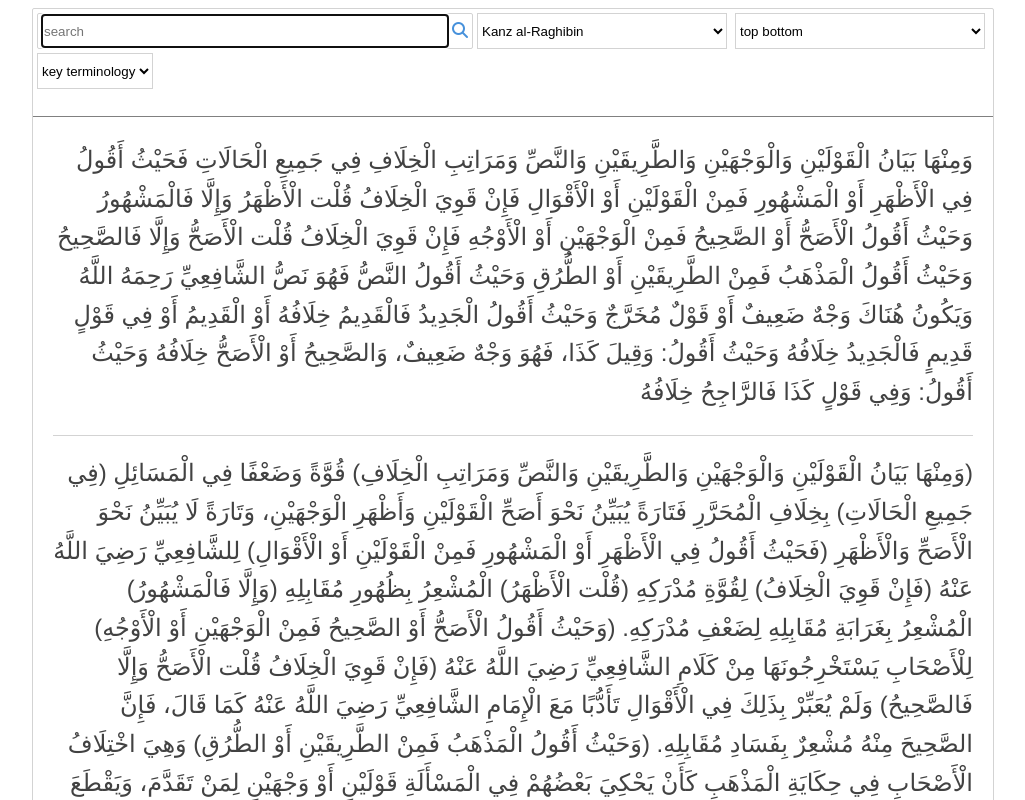
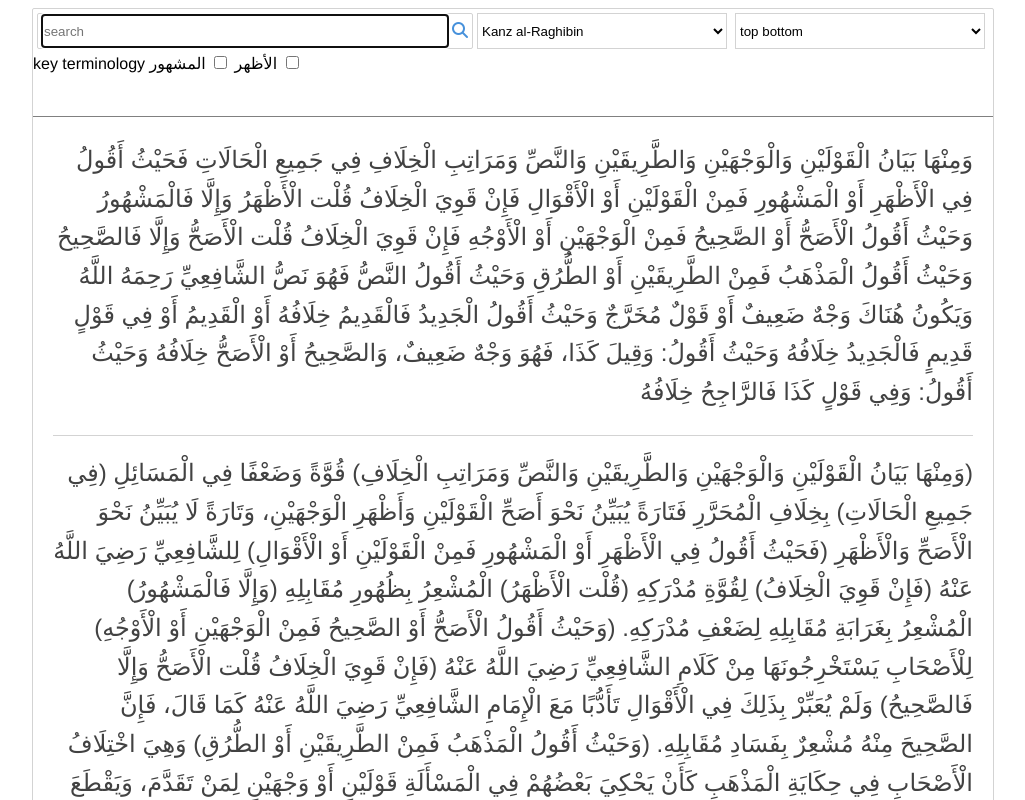
Before and after one commit to p-adams/ibarah-app, a Svelte app: page / in a window 1280 px wide. Shown: the top 800 px of the page, without its empty margins (127-1152 px from the left). Built offline with nearby package versions, Linux system fonts and the light colour scheme.

Commit message:
change terminology dropdown to checkboxes

```diff
--- a/src/App.svelte
+++ b/src/App.svelte
@@ -10,7 +10,6 @@
   let searchResults = null;
   let selectedCommentaryKey: SelectedCommentaryKey = "mahalli";
   let selectedLayout: Layout = "top-bottom";
-  let selectedTerminology = "none";
   let slideIn = false;
 
   onMount(() => {
@@ -50,9 +49,6 @@
       return;
     }
   }
-  function onSelectTerminology(e: { currentTarget: { value: any } }) {
-    selectedTerminology = e.currentTarget.value;
-  }
 </script>
 
 <main>
@@ -89,15 +85,10 @@
           <option value="integrated">integrated</option>
         </select>
       </div>
-      <div>
-        <select
-          on:change={(e) => onSelectTerminology(e)}
-          bind:value={selectedTerminology}
-        >
-          <option value="none">key terminology</option>
-          <option value="adhhar">الأظهر</option>
-          <option value="mashhur">المشهور</option>
-        </select>
+      <div class="terminology-checkbox-group">
+        <span>key terminology</span>
+        <label for="adhhar"> الأظهر <input type="checkbox" /></label>
+        <label for="mashhur"> المشهور <input type="checkbox" /></label>
       </div>
     </div>
     <div class={`text-container ${selectedLayout} ${slideIn ? "slidin" : ""}`}>
```
